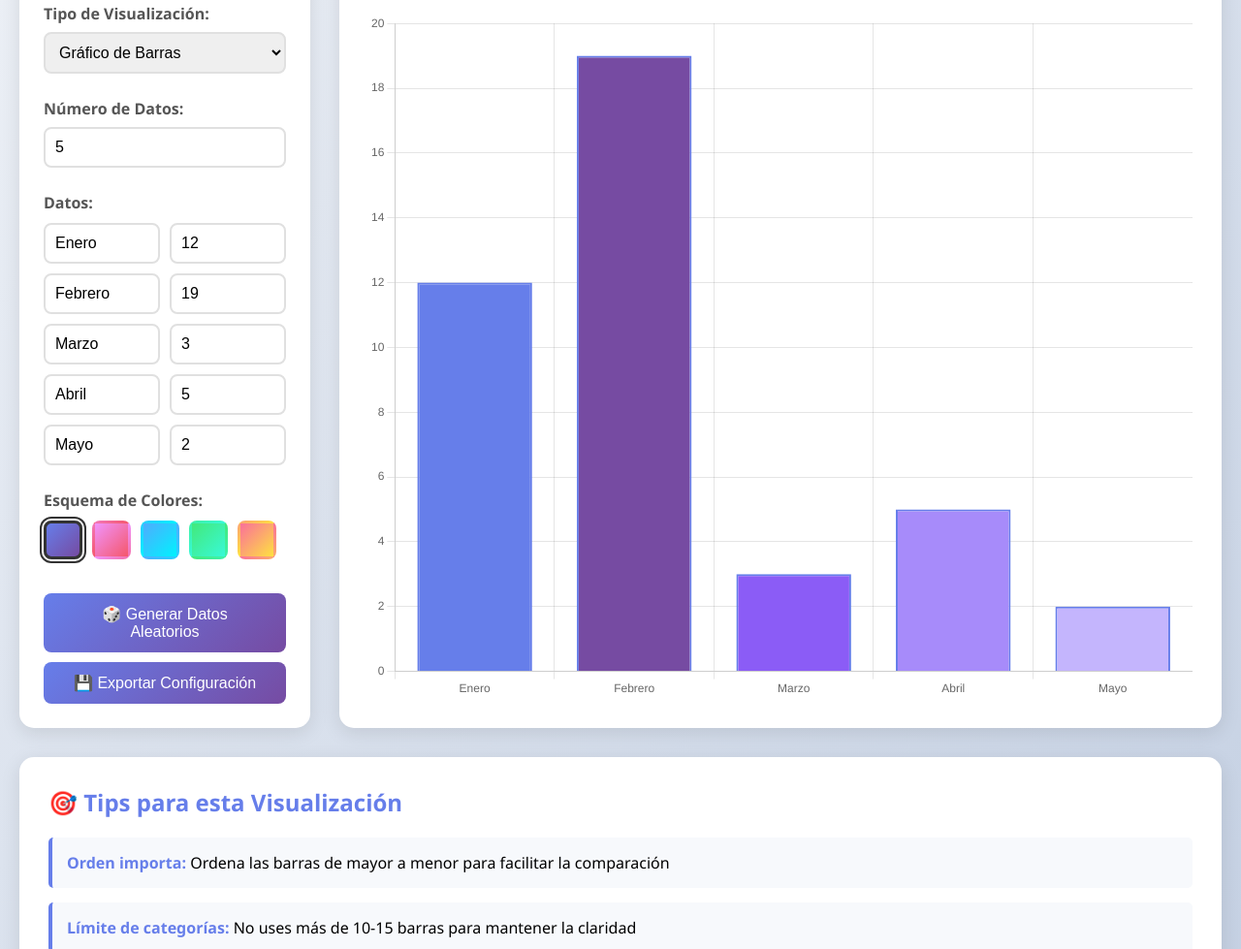
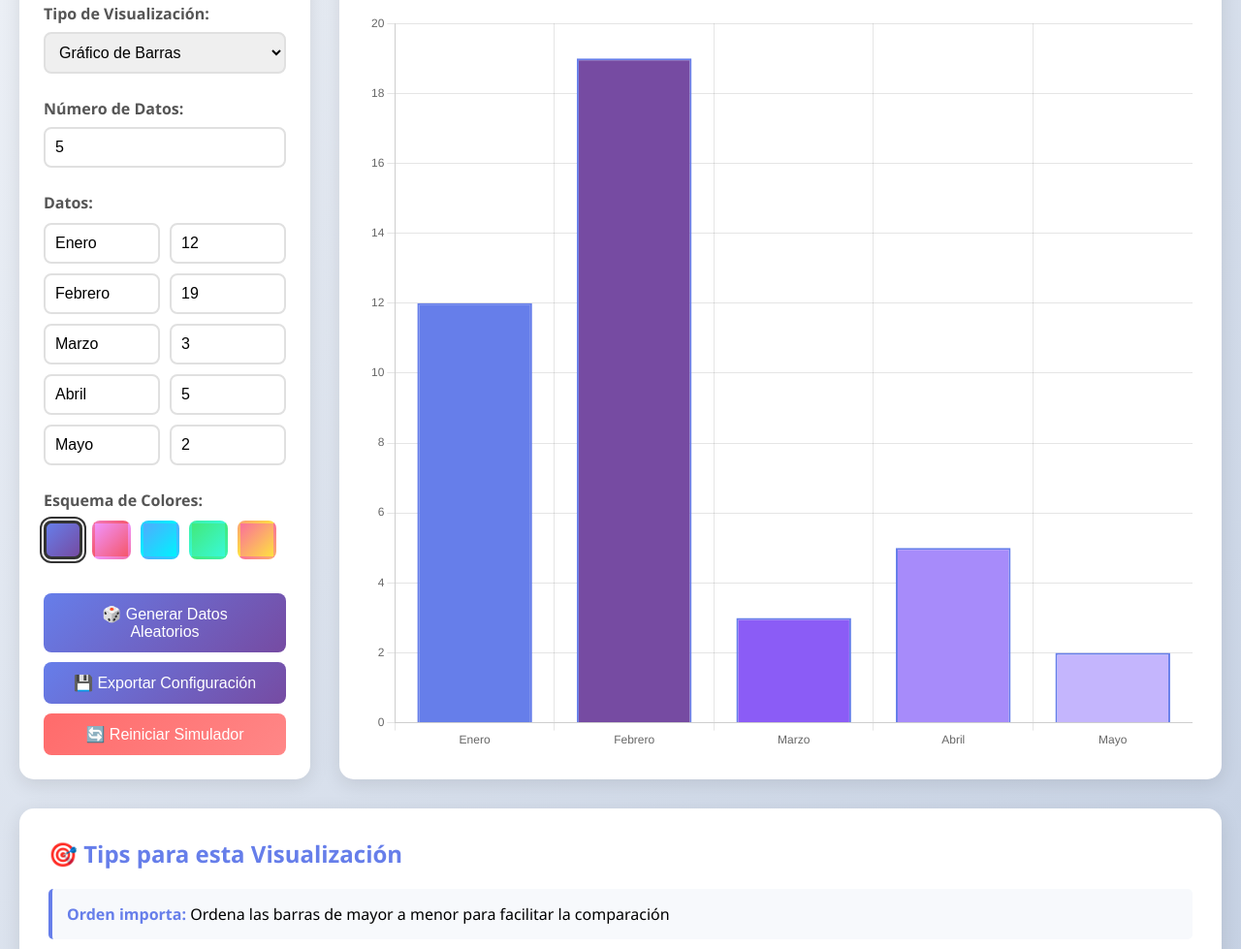
Before and after one commit to JuanOrtizLeiva/Powerbibasico36h, a plain HTML site: page simulador_powerbi_nivel_basico_M1.html in a window 1280 px wide. Shown: the part 615-1594 px from the top of the page at 97% size. Drawn offline with nearby package versions, Linux system fonts and the light colour scheme.

Commit message:
Update simulador_powerbi_nivel_basico_M1.html

```diff
--- a/simulador_powerbi_nivel_basico_M1.html
+++ b/simulador_powerbi_nivel_basico_M1.html
@@ -323,6 +323,7 @@
 
                 <button onclick="generateRandomData()">🎲 Generar Datos Aleatorios</button>
                 <button onclick="exportConfig()">💾 Exportar Configuración</button>
+                <button onclick="resetSimulator()" style="background: linear-gradient(135deg, #ff6b6b 0%, #ff8787 100%);">🔄 Reiniciar Simulador</button>
             </div>
 
             <div class="preview-area">
@@ -449,11 +450,12 @@
         }
 
         function updateChart() {
-            const chartType = document.getElementById('chartType').value;
-            const labels = [];
-            const data = [];
+            try {
+                const chartType = document.getElementById('chartType').value;
+                const labels = [];
+                const data = [];
 
-            const inputs = document.querySelectorAll('.data-row');
+                const inputs = document.querySelectorAll('.data-row');
             inputs.forEach(row => {
                 const label = row.querySelector('input[type="text"]').value;
                 const value = parseFloat(row.querySelector('input[type="number"]').value);
@@ -466,17 +468,21 @@
             myChart.destroy();
             const ctx = document.getElementById('myChart').getContext('2d');
 
+            // Manejar el gráfico de área como un tipo line con fill
+            const actualChartType = chartType === 'area' ? 'line' : (chartType === 'horizontalBar' ? 'bar' : chartType);
+
             const chartConfig = {
-                type: chartType === 'horizontalBar' ? 'bar' : chartType,
+                type: actualChartType,
                 data: {
                     labels: labels,
                     datasets: [{
                         label: 'Datos',
                         data: data,
-                        backgroundColor: colorSchemes[currentColorScheme],
+                        backgroundColor: chartType === 'area' ? colorSchemes[currentColorScheme][0] + '40' : colorSchemes[currentColorScheme],
                         borderColor: colorSchemes[currentColorScheme][0],
                         borderWidth: 2,
-                        fill: chartType === 'area'
+                        fill: chartType === 'area' ? true : false,
+                        tension: chartType === 'area' ? 0.4 : 0
                     }]
                 },
                 options: {
@@ -486,6 +492,17 @@
                     plugins: {
                         legend: {
                             display: false
+                        },
+                        tooltip: {
+                            backgroundColor: 'rgba(0, 0, 0, 0.8)',
+                            padding: 12,
+                            cornerRadius: 8,
+                            titleFont: {
+                                size: 16
+                            },
+                            bodyFont: {
+                                size: 14
+                            }
                         }
                     }
                 }
@@ -521,6 +538,18 @@
             document.getElementById('chartTypeLabel').textContent = typeLabels[chartType];
 
             updateTips(chartType);
+            } catch (error) {
+                console.error('Error al actualizar el gráfico:', error);
+                // Intentar recuperarse del error
+                if (myChart) {
+                    myChart.destroy();
+                    myChart = null;
+                }
+                // Mostrar mensaje de error al usuario
+                alert('Hubo un error al actualizar el gráfico. Se reiniciará con valores por defecto.');
+                // Reintentar con configuración por defecto
+                initializeChart();
+            }
         }
 
         function updateDataInputs() {
@@ -598,6 +627,28 @@
             URL.revokeObjectURL(url);
         }
 
+        function resetSimulator() {
+            // Destruir el gráfico actual si existe
+            if (myChart) {
+                myChart.destroy();
+                myChart = null;
+            }
+
+            // Resetear los controles
+            document.getElementById('chartType').value = 'bar';
+            document.getElementById('dataPoints').value = '5';
+            currentColorScheme = 'purple';
+
+            // Resetear selección de colores
+            document.querySelectorAll('.color-option').forEach(option => {
+                option.classList.remove('selected');
+            });
+            document.querySelector('.color-option').classList.add('selected');
+
+            // Reinicializar
+            initializeChart();
+        }
+
         // Inicializar al cargar la página
         window.onload = initializeChart;
     </script>
```
